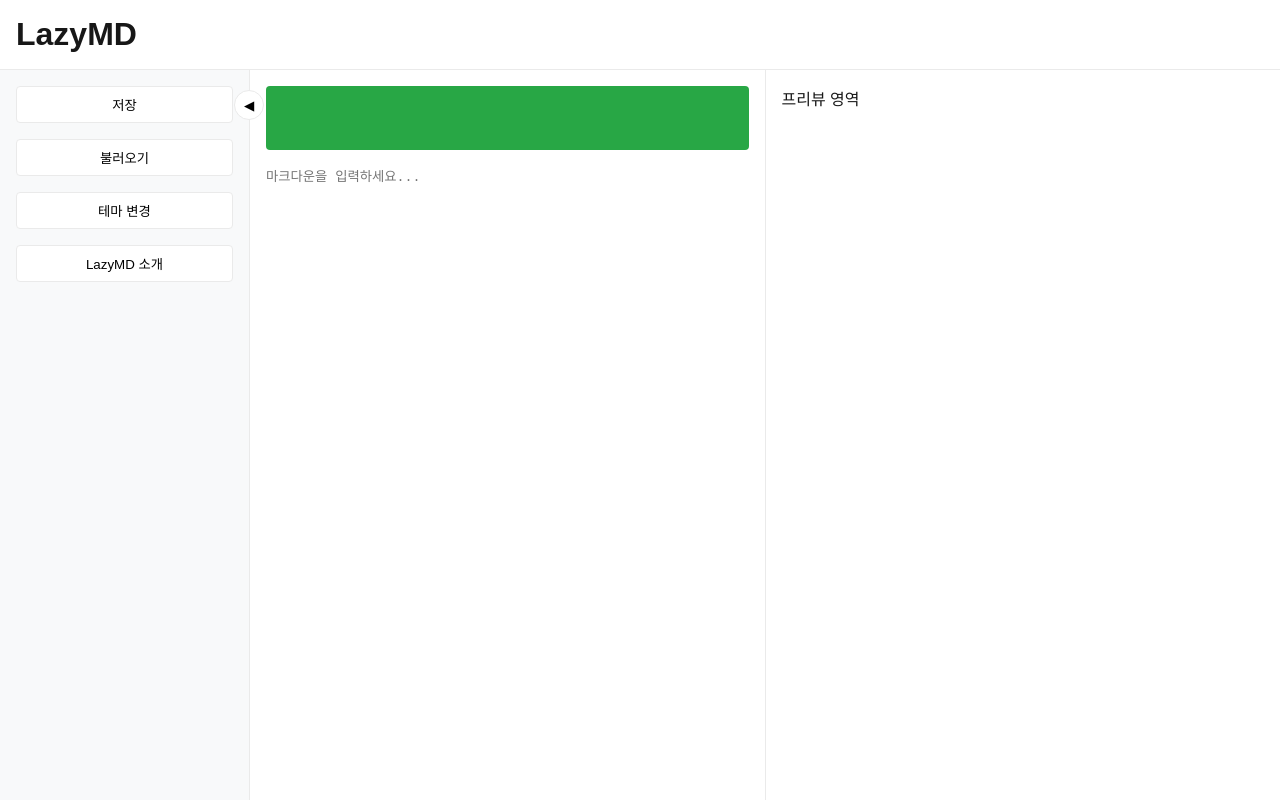
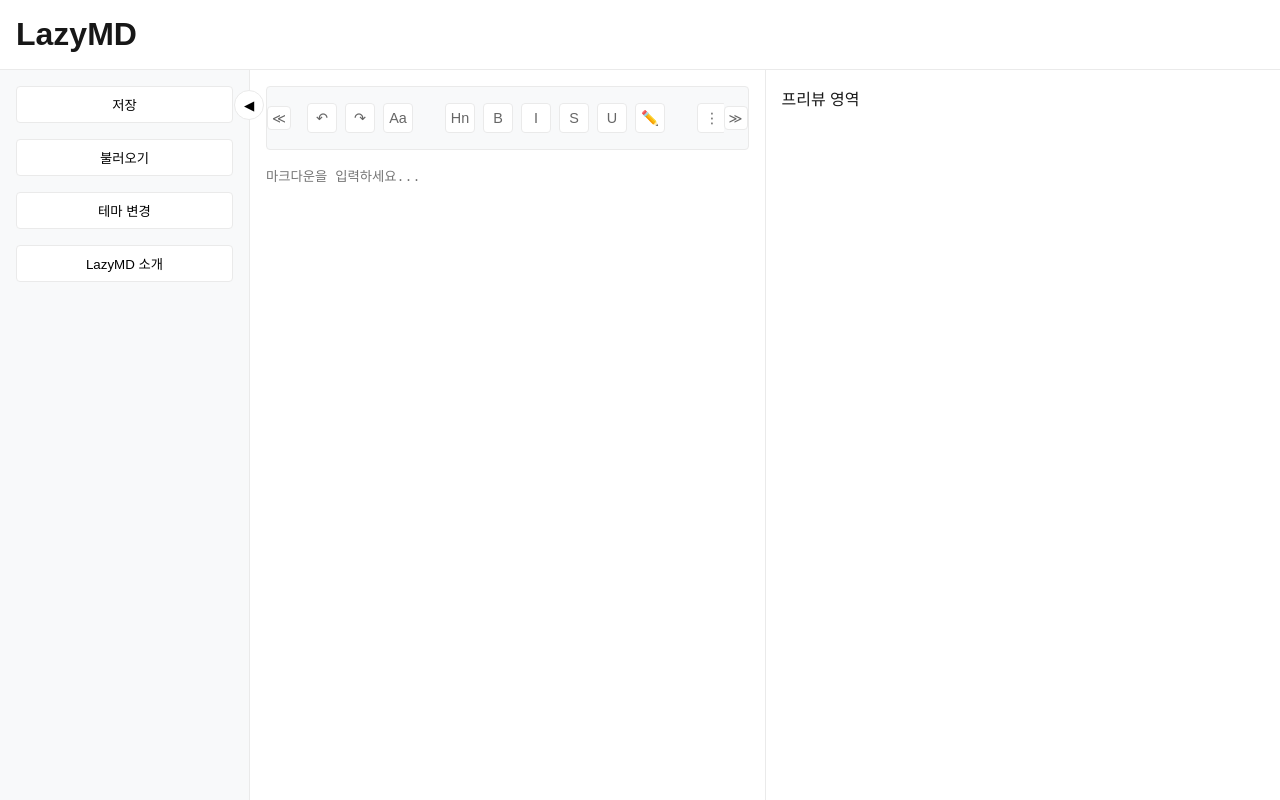
Before and after one commit to hyeongahah/lazymd, a Next.js app: page / in a window 1280 px wide. Built offline with nearby package versions, Linux system fonts and the light colour scheme.

Commit message:
툴바 만드는 중

```diff
--- a/src/app/page.module.css
+++ b/src/app/page.module.css
@@ -107,9 +107,85 @@
 
 .toolbar {
   height: 8vh;
-  background-color: #28a745;
+  background-color: #f8f9fa;
   margin-bottom: 1rem;
   border-radius: 4px;
+  border: 1px solid #eaeaea;
+  position: relative;
+  display: flex;
+  align-items: center;
+}
+
+.toolbarContent {
+  display: flex;
+  align-items: center;
+  gap: 0.5rem;
+  padding: 0 1rem;
+  overflow-x: hidden;
+  scroll-behavior: smooth;
+  width: 100%;
+}
+
+.toolbarScrollButton {
+  position: absolute;
+  top: 50%;
+  transform: translateY(-50%);
+  width: 24px;
+  height: 24px;
+  border: 1px solid #eaeaea;
+  background-color: white;
+  border-radius: 4px;
+  cursor: pointer;
+  display: flex;
+  align-items: center;
+  justify-content: center;
+  z-index: 2;
+  color: #666;
+  transition: all 0.2s ease;
+}
+
+.toolbarScrollButton:hover {
+  background-color: #f1f1f1;
+}
+
+.toolbarScrollLeft {
+  left: 0;
+}
+
+.toolbarScrollRight {
+  right: 0;
+}
+
+/* 스크롤 버튼이 있을 때 내용물 여백 조정 */
+.toolbarContent {
+  margin: 0 24px;
+}
+
+.toolbarButton {
+  padding: 0.5rem;
+  border: 1px solid #eaeaea;
+  background-color: white;
+  border-radius: 4px;
+  cursor: pointer;
+  display: flex;
+  align-items: center;
+  justify-content: center;
+  min-width: 30px;
+  height: 30px;
+  font-size: 0.9rem;
+  color: #666;
+  transition: all 0.2s ease;
+}
+
+.toolbarButton:hover {
+  background-color: #f1f1f1;
+}
+
+.toolbarDivider {
+  width: 1px;
+  height: 60%;
+  background-color: #eaeaea;
+  margin: 0 0.5rem;
 }
 
 .editor {
--- a/src/app/page.tsx
+++ b/src/app/page.tsx
@@ -1,49 +1,19 @@
 'use client';
 
-import Image from 'next/image';
 import styles from './page.module.css';
 import { useState, useEffect } from 'react';
+import Toolbar from '../components/Toolbar';
 
 export default function Home() {
+  const [mounted, setMounted] = useState(false);
   const [isMenuOpen, setIsMenuOpen] = useState(false);
-  const [isClient, setIsClient] = useState(false);
 
   useEffect(() => {
-    setIsClient(true);
+    setMounted(true);
     setIsMenuOpen(true);
   }, []);
 
-  if (!isClient) {
-    return (
-      <div className={styles.container}>
-        <header className={styles.header}>
-          <h1>LazyMD</h1>
-        </header>
-        <main className={styles.main}>
-          <div className={styles.leftMenu}>
-            <div className={styles.menuContent}>
-              <button>저장</button>
-              <button>불러오기</button>
-              <button>테마 변경</button>
-              <button>LazyMD 소개</button>
-            </div>
-          </div>
-          <div className={styles.editorContainer}>
-            <div className={styles.toolbar}></div>
-            <textarea
-              className={styles.editor}
-              placeholder='마크다운을 입력하세요...'
-            />
-          </div>
-          <div className={styles.previewContainer}>
-            <div className={styles.preview}>프리뷰 영역</div>
-          </div>
-        </main>
-      </div>
-    );
-  }
-
-  return (
+  const content = (
     <div className={styles.container}>
       <header className={styles.header}>
         <h1>LazyMD</h1>
@@ -52,12 +22,14 @@
         <div
           className={`${styles.leftMenu} ${!isMenuOpen ? styles.closed : ''}`}
         >
-          <button
-            className={styles.toggleButton}
-            onClick={() => setIsMenuOpen(!isMenuOpen)}
-          >
-            {isMenuOpen ? '◀' : '▶'}
-          </button>
+          {mounted && (
+            <button
+              className={styles.toggleButton}
+              onClick={() => setIsMenuOpen(!isMenuOpen)}
+            >
+              {isMenuOpen ? '◀' : '▶'}
+            </button>
+          )}
           <div className={styles.menuContent}>
             <button>저장</button>
             <button>불러오기</button>
@@ -66,7 +38,7 @@
           </div>
         </div>
         <div className={styles.editorContainer}>
-          <div className={styles.toolbar}></div>
+          <Toolbar />
           <textarea
             className={styles.editor}
             placeholder='마크다운을 입력하세요...'
@@ -78,4 +50,6 @@
       </main>
     </div>
   );
+
+  return content;
 }
--- /dev/null
+++ b/src/components/Toolbar.tsx
@@ -0,0 +1,111 @@
+'use client';
+
+import { useRef } from 'react';
+import styles from '../app/page.module.css';
+
+export default function Toolbar() {
+  const contentRef = useRef<HTMLDivElement>(null);
+
+  const scrollLeft = () => {
+    if (contentRef.current) {
+      contentRef.current.scrollLeft -= 200;
+    }
+  };
+
+  const scrollRight = () => {
+    if (contentRef.current) {
+      contentRef.current.scrollLeft += 200;
+    }
+  };
+
+  return (
+    <div className={styles.toolbar}>
+      <button
+        className={`${styles.toolbarScrollButton} ${styles.toolbarScrollLeft}`}
+        onClick={scrollLeft}
+      >
+        ≪
+      </button>
+
+      <div className={styles.toolbarContent} ref={contentRef}>
+        <button className={styles.toolbarButton} title='실행 취소'>
+          ↶
+        </button>
+        <button className={styles.toolbarButton} title='다시 실행'>
+          ↷
+        </button>
+        <button className={styles.toolbarButton} title='서식 제거'>
+          Aa
+        </button>
+        <div className={styles.toolbarDivider} />
+
+        <button className={styles.toolbarButton} title='제목'>
+          Hn
+        </button>
+        <button className={styles.toolbarButton} title='굵게'>
+          B
+        </button>
+        <button className={styles.toolbarButton} title='기울임'>
+          I
+        </button>
+        <button className={styles.toolbarButton} title='취소선'>
+          S
+        </button>
+        <button className={styles.toolbarButton} title='밑줄'>
+          U
+        </button>
+        <button className={styles.toolbarButton} title='형광펜'>
+          ✏️
+        </button>
+        <div className={styles.toolbarDivider} />
+
+        <button className={styles.toolbarButton} title='편집 옵션'>
+          ⋮
+        </button>
+        <button className={styles.toolbarButton} title='링크'>
+          🔗
+        </button>
+        <button className={styles.toolbarButton} title='테이블'>
+          ▦
+        </button>
+        <div className={styles.toolbarDivider} />
+
+        <button className={styles.toolbarButton} title='체크리스트'>
+          ☑️
+        </button>
+        <button className={styles.toolbarButton} title='인용구'>
+          ❝
+        </button>
+        <button className={styles.toolbarButton} title='정렬'>
+          ⇲
+        </button>
+        <div className={styles.toolbarDivider} />
+
+        <button className={styles.toolbarButton} title='서식 옵션'>
+          T
+        </button>
+        <button className={styles.toolbarButton} title='리스트'>
+          ≡
+        </button>
+        <button className={styles.toolbarButton} title='글자색'>
+          A
+        </button>
+        <button className={styles.toolbarButton} title='배경색'>
+          ⬚
+        </button>
+        <div className={styles.toolbarDivider} />
+
+        <button className={styles.toolbarButton} title='전체화면'>
+          ⛶
+        </button>
+      </div>
+
+      <button
+        className={`${styles.toolbarScrollButton} ${styles.toolbarScrollRight}`}
+        onClick={scrollRight}
+      >
+        ≫
+      </button>
+    </div>
+  );
+}
```
